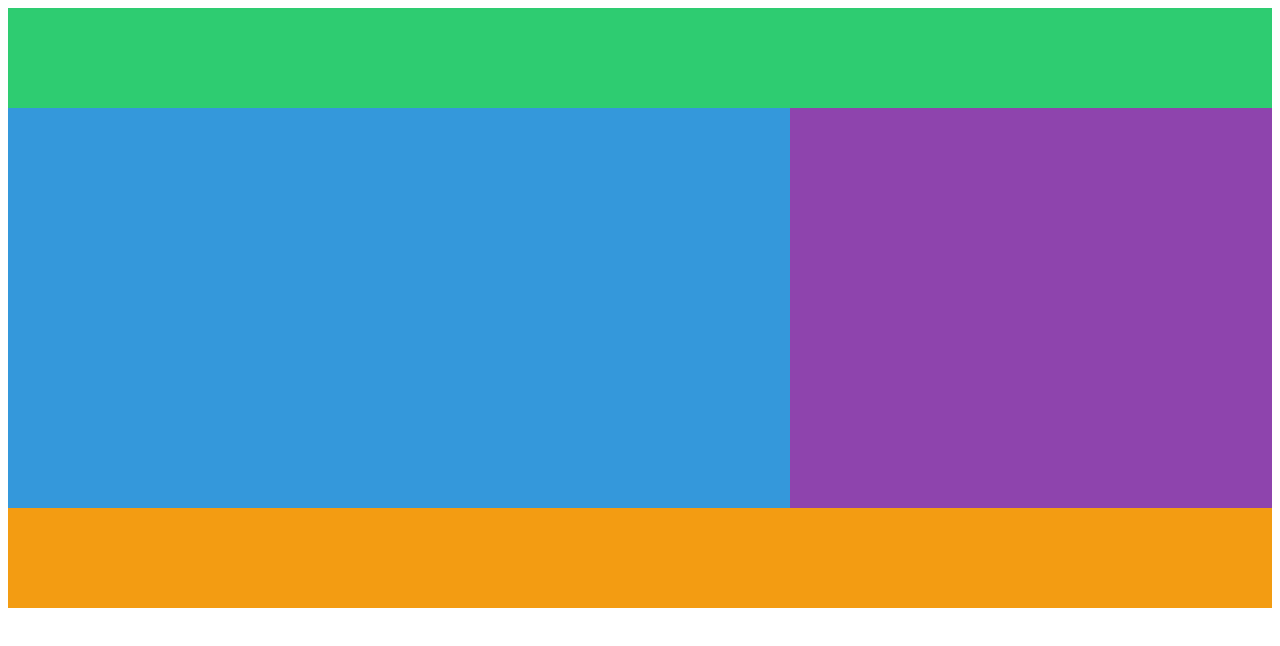
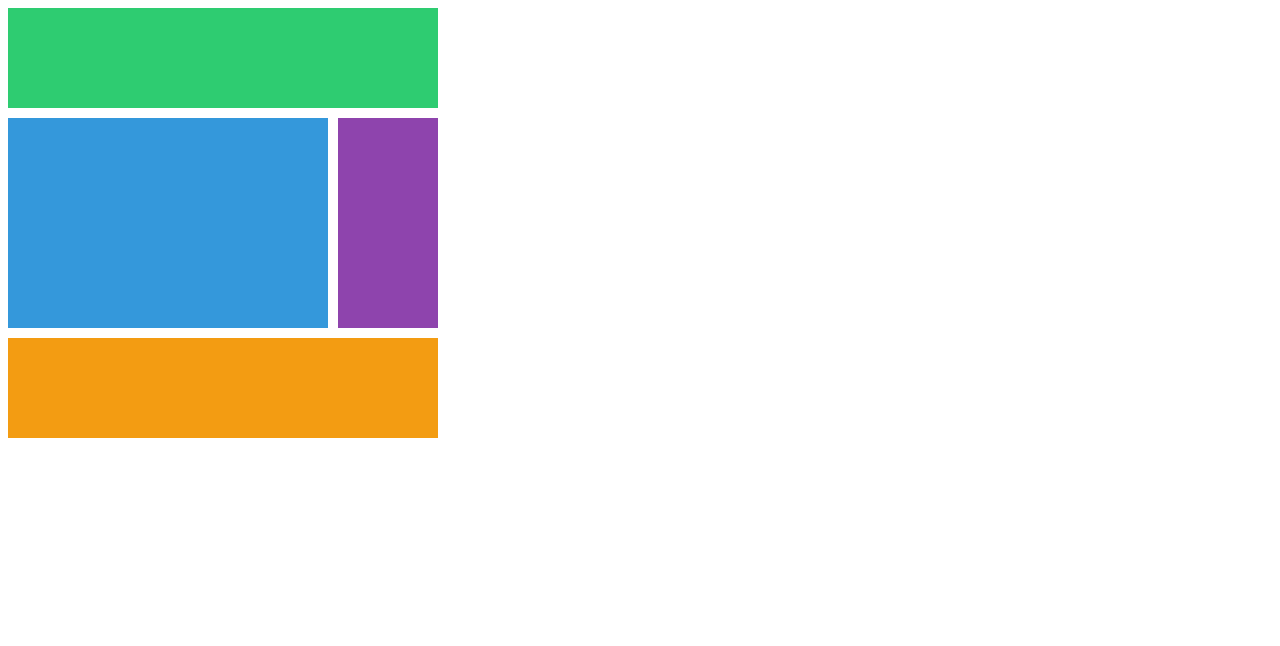
Before and after one commit to sinbox0701/SCSS, a plain HTML site: page index.html in a window 1280 px wide. Drawn offline with Linux system fonts and the light colour scheme.

Commit message:
Row & Column

```diff
--- a/styles.css
+++ b/styles.css
@@ -4,43 +4,43 @@ body {
 
 .wrapper{
     display: grid;
-    grid-template-columns: 150px auto 150px;
-    grid-template-rows: 100px repeat(2,200px) 100px;
-    grid-template-areas:
-        "header header header header"
-        "content content content nav"
-        "content content content nav"
-        "footer footer footer footer"
-    ;
+    gap: 10px;
+    grid-template-columns: repeat(4, 100px);
+    grid-template-rows: repeat(4, 100px);
 }
 
 .header {
     background-color: #2ecc71;
-    grid-area: header;
+    grid-column-start: 1;
+    grid-column-end: 5;
   }
   .content {
     background-color: #3498db;
-    grid-area: content;
+    grid-column-start: 1;
+    grid-column-end: 4;
+    grid-row-start: 2;
+    grid-row-end: 4;
   }
   .nav {
     background-color: #8e44ad;
-    grid-area: nav;
+    grid-row-start: 2;
+    grid-row-end: 4;
   }
   .footer {
     background-color: #f39c12;
-    grid-area: footer;
+    grid-column-start: 1;
+    grid-column-end: 5;
   }
 
 /*
-grid
-repeat(n,size) --> size 크기를 n개 생성
+[grid-template-areas와 비슷한 기능을 하는 속성, 자식 grid에 명시한다.]
+1)grid-column-start
+2)grid-column-end
+column이 아닌 줄(line)의 시작과 끝을 정한다.
+3)grid-row-start
+4)grid-row-end
+해당 속성은 정수인 숫자가 들어가며, 1부터 column(row)의 최대갯수 + 1까지 사용 가능하다.
+범위를 초과하게 되면 css가 망가져서 생각한 대로 동작하지 않게 되니 꼭 명심하자.. 참고로 상대단위(%, auto)등은 안 먹히는 듯 하다.
 
-grid-template-areas --> layout design
-wrapper(부모)에 grid-template-areas를 이용하여 template을 만들고
-자식 컨텐츠들에게 grid-area를 이용해 이름을 붙인다
-
-grid가 적용되지 않을때 알아볼 규칙
-1. grid 내부에 grid-area의 영역이 전부 이어져 있는가? (ex: header 영역이 둘로 쪼개져 있고 그러면 안됨.)
-2. grid 내부에 grid-area의 영역이 직사각형인가? (ex: header 영역이 ㄴ자 ㄱ자 등이어도 안됨.)
-
+이렇게 start, end를 하나하나 다 명시해서 쓰는건 귀찮기도 하기 때문에 다음 강의에 이를 해결하기위한 방법인 shortCuts이 나온다.
 */
```
Also changed, not shown: README.md.
